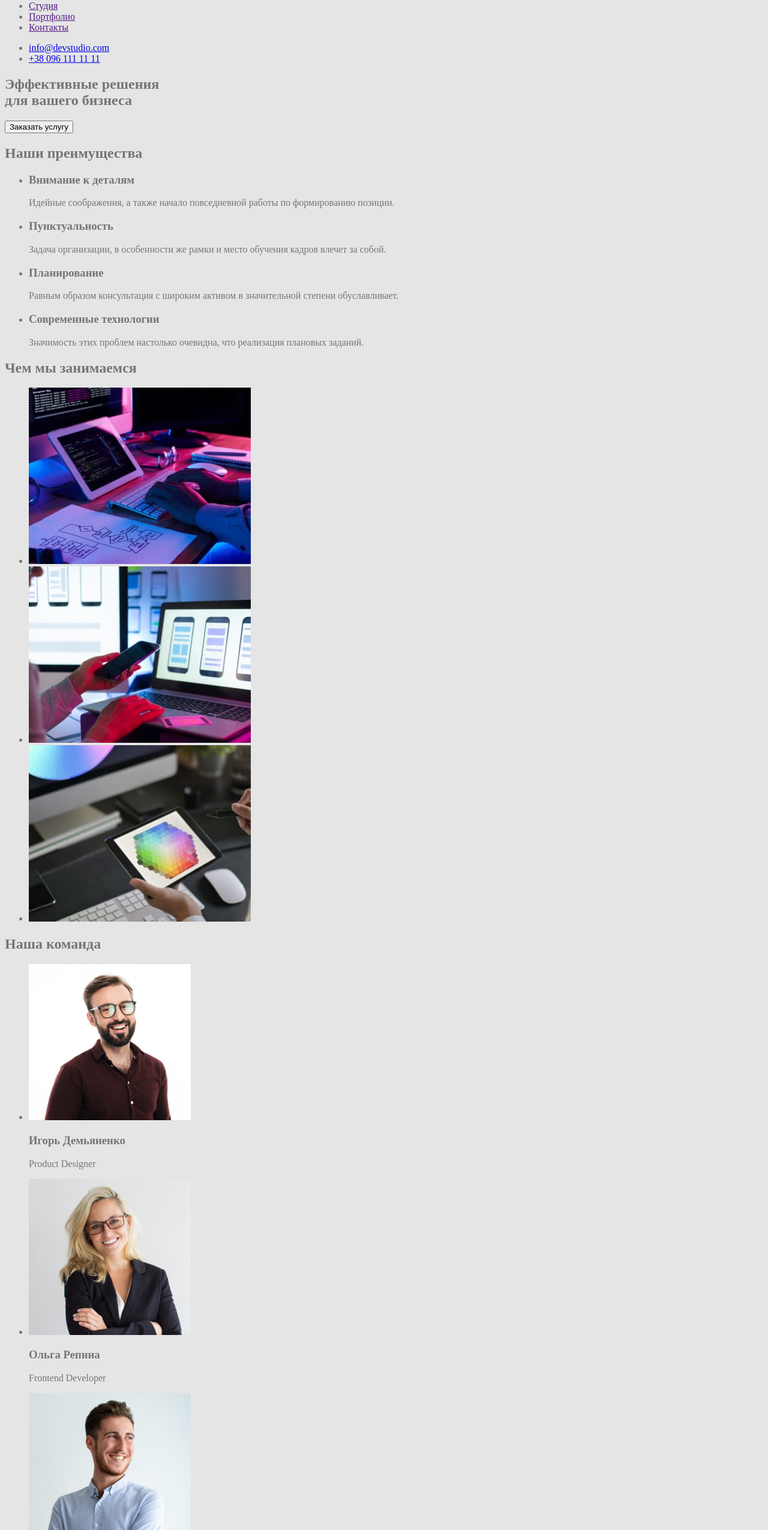
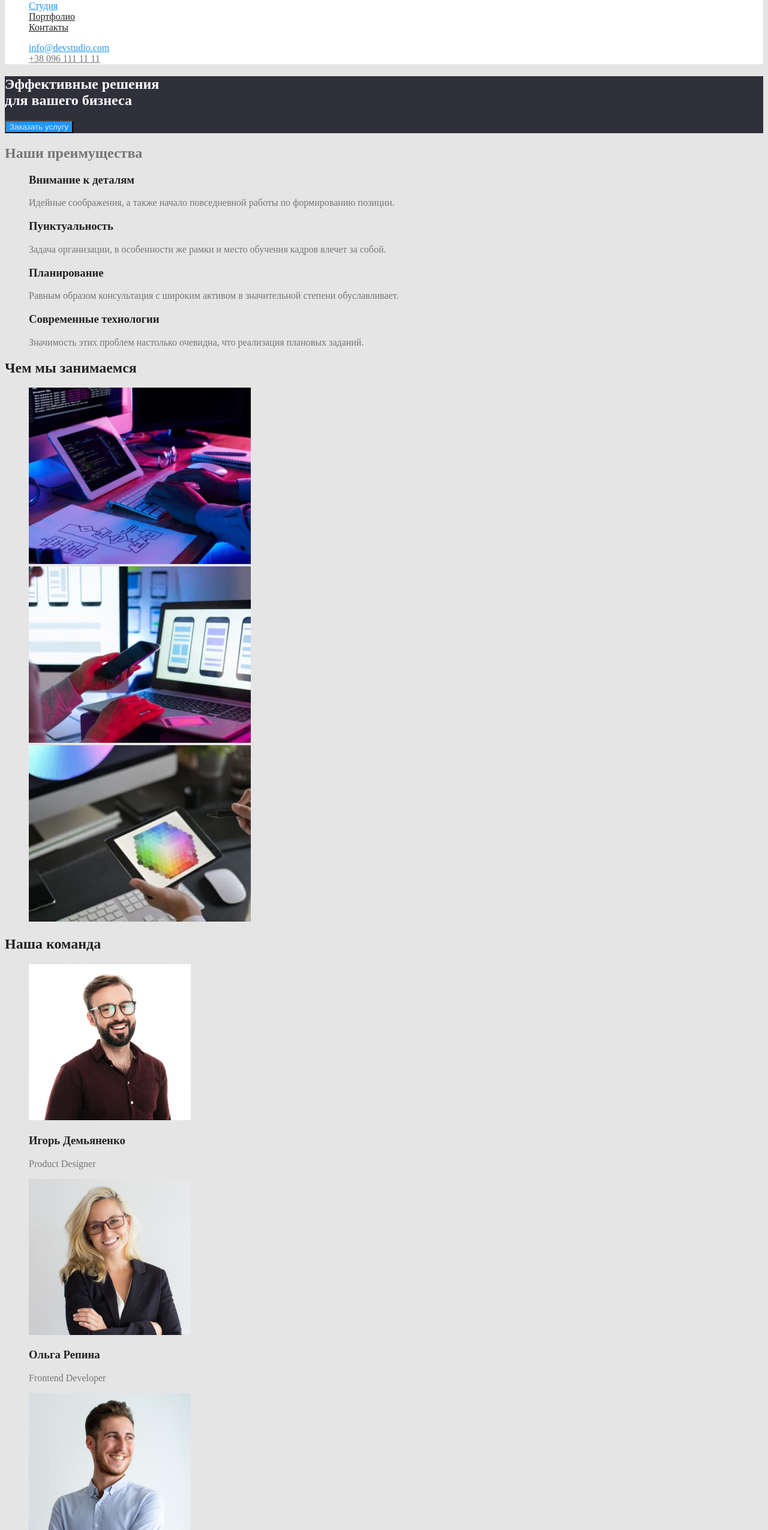
Before and after one commit to AnastasiyaLytvyn/goit-markup-hw-02, a plain HTML site: page index.html in a window 1280 px wide. Shown: the part 41-2591 px from the top of the page at 60% size. Drawn offline with Linux system fonts and the light colour scheme.

Commit message:
Додали класи до css

```diff
--- a/index.html
+++ b/index.html
@@ -1,5 +1,6 @@
 <!DOCTYPE html>
 <html lang="ru">
+
 <head>
     <meta charset="UTF-8">
     <meta http-equiv="X-UA-Compatible" content="IE=edge">
@@ -7,74 +8,89 @@
     <title>Document</title>
     <link rel="stylesheet" href="./css/styles.css">
 </head>
+
 <body>
-    <header>
-        <nav>
-            <a href="/">WebStudio</a>
-            <ul>
-                <li><a href="">Студия</a></li>
-                <li><a href="">Портфолио</a></li>
-                <li><a href="">Контакты</a></li>
+    <header class="head">
+        <nav class="logo">
+            <a href="/" class="">WebStudio</a>
+            <ul class="site-nav list">
+                <li><a href="./index.html" class="link current">Студия</a></li>
+                <li><a href="./portfolio.html" class="link">Портфолио</a></li>
+                <li><a href="" class="link">Контакты</a></li>
             </ul>
         </nav>
-            <ul>
-                <li><a href="mailto:info@devstudio.com">info@devstudio.com</a></li>
-                <li><a href="tel:+380961111111">+38 096 111 11 11</a></li>
-            </ul>
+        <ul class="contact list">
+            <li><a href="mailto:info@devstudio.com" class="mail">info@devstudio.com</a></li>
+            <li><a href="tel:+380961111111" class="tel">+38 096 111 11 11</a></li>
+        </ul>
     </header>
     <main>
-        <section>
-            <h1>Эффективные решения <br /> для вашего бизнеса</h1>
-            <button type="button">Заказать услугу</button>
+        <section class="hero">
+            <h1 class="title">Эффективные решения <br /> для вашего бизнеса</h1>
+            <button type="button" class="button">Заказать услугу</button>
         </section>
-        <section>
+        <section class="section">
             <h2>Наши преимущества</h2>
-            <ul>
+            <ul class="features list">
                 <li>
-                    <h3>Внимание к деталям</h3>
+                    <h3 class="title">Внимание к деталям</h3>
                     <p>Идейные соображения, a также начало повседневной работы по формированию позиции.</p>
                 </li>
                 <li>
-                    <h3>Пунктуальность</h3>
+                    <h3 class="title">Пунктуальность</h3>
                     <p>Задача организации, в особенности же рамки и место обучения кадров влечет за собой.</p>
                 </li>
                 <li>
-                    <h3>Планирование</h3>
+                    <h3 class="title">Планирование</h3>
                     <p>Равным образом консультация c широким активом в значительной степени обуславливает.</p>
                 </li>
                 <li>
-                    <h3>Современные технологии</h3>
+                    <h3 class="title">Современные технологии</h3>
                     <p>Значимость этих проблем настолько очевидна, что реализация плановых заданий.</p>
                 </li>
             </ul>
         </section>
-        <section>
-            <h2>Чем мы занимаемся</h2>
-            <ul>
+        <section class="section">
+            <h2 class="section-title">Чем мы занимаемся</h2>
+            <ul class="list">
                 <li><img src="./images/img.jpg" alt="Верстка" width="370"></li>
                 <li><img src="./images/img(1).jpg" alt="Дизайн" width="370"></li>
                 <li><img src="./images/img(2).jpg" alt="Внешнее оформление" width="370"></li>
             </ul>
         </section>
-        <section>
-            <h2>Наша команда</h2>
-            <ul>
-                <li><img src="./images/img(3).jpg" alt="Работник1" width="270"><h3>Игорь Демьяненко</h3><p>Product Designer</p></li>
-                <li><img src="./images/img(4).jpg" alt="Работник2" width="270"><h3>Ольга Репина</h3><p>Frontend Developer</p></li>
-                <li><img src="./images/img(5).jpg" alt="Работник3" width="270"><h3>Николай Тарасов</h3><p>Marketing</p></li>
-                <li><img src="./images/img(6).jpg" alt="Работник4" width="270"><h3>Михаил Ермаков</h3><p>UI Designer</p></li>
+        <section class="section">
+            <h2 class="section-title">Наша команда</h2>
+            <ul class="list">
+                <li><img src="./images/img(3).jpg" alt="Работник1" width="270">
+                    <h3 class="name">Игорь Демьяненко</h3>
+                    <p>Product Designer</p>
+                </li>
+                <li><img src="./images/img(4).jpg" alt="Работник2" width="270">
+                    <h3 class="name">Ольга Репина</h3>
+                    <p>Frontend Developer</p>
+                </li>
+                <li><img src="./images/img(5).jpg" alt="Работник3" width="270">
+                    <h3 class="name">Николай Тарасов</h3>
+                    <p>Marketing</p>
+                </li>
+                <li><img src="./images/img(6).jpg" alt="Работник4" width="270">
+                    <h3 class="name">Михаил Ермаков</h3>
+                    <p>UI Designer</p>
+                </li>
             </ul>
         </section>
     </main>
     <footer>
         <a href="/">WebStudio</a>
         <address>
-            <ul>
-                <li><a href="https://bit.ly/3pXMvUd" target="_blank" rel="noopener noreferrer">г. Киев, пр-т Леси Украинки, 26</a></li>
-                <li><a href="mailto:info@example.com">info@example.com</a></li>
-                <li><a href="tel:+380991111111">+38 099 111 11 11</a></li>
+            <ul class="list contact">
+                <li><a href="https://bit.ly/3pXMvUd" target="_blank" rel="noopener noreferrer">г. Киев, пр-т Леси
+                        Украинки, 26</a></li>
+                <li><a href="mailto:info@example.com" class="mailto">info@example.com</a></li>
+                <li><a href="tel:+380991111111" class="tel">+38 099 111 11 11</a></li>
             </ul>
         </address>
     </footer>
 </body>
+
 </html>
```
